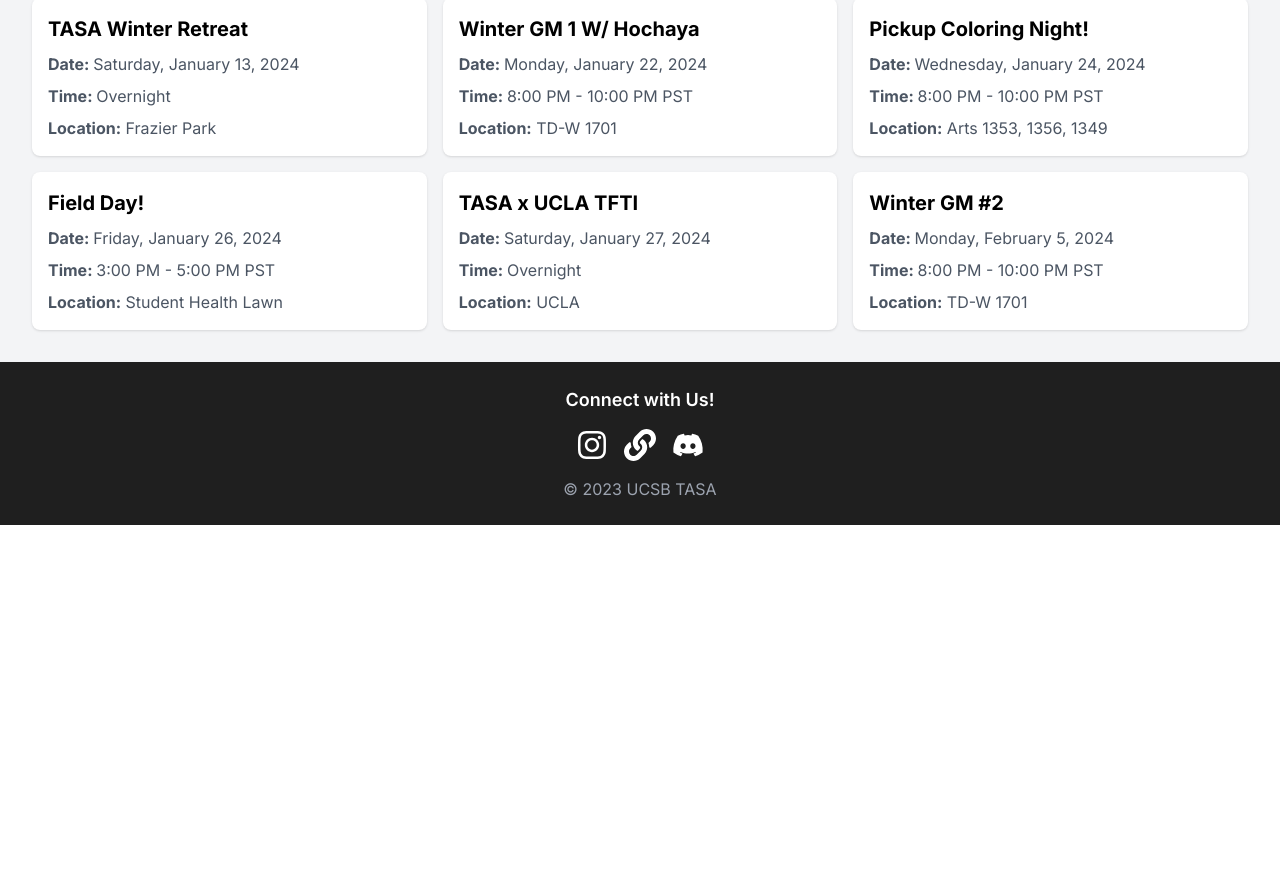
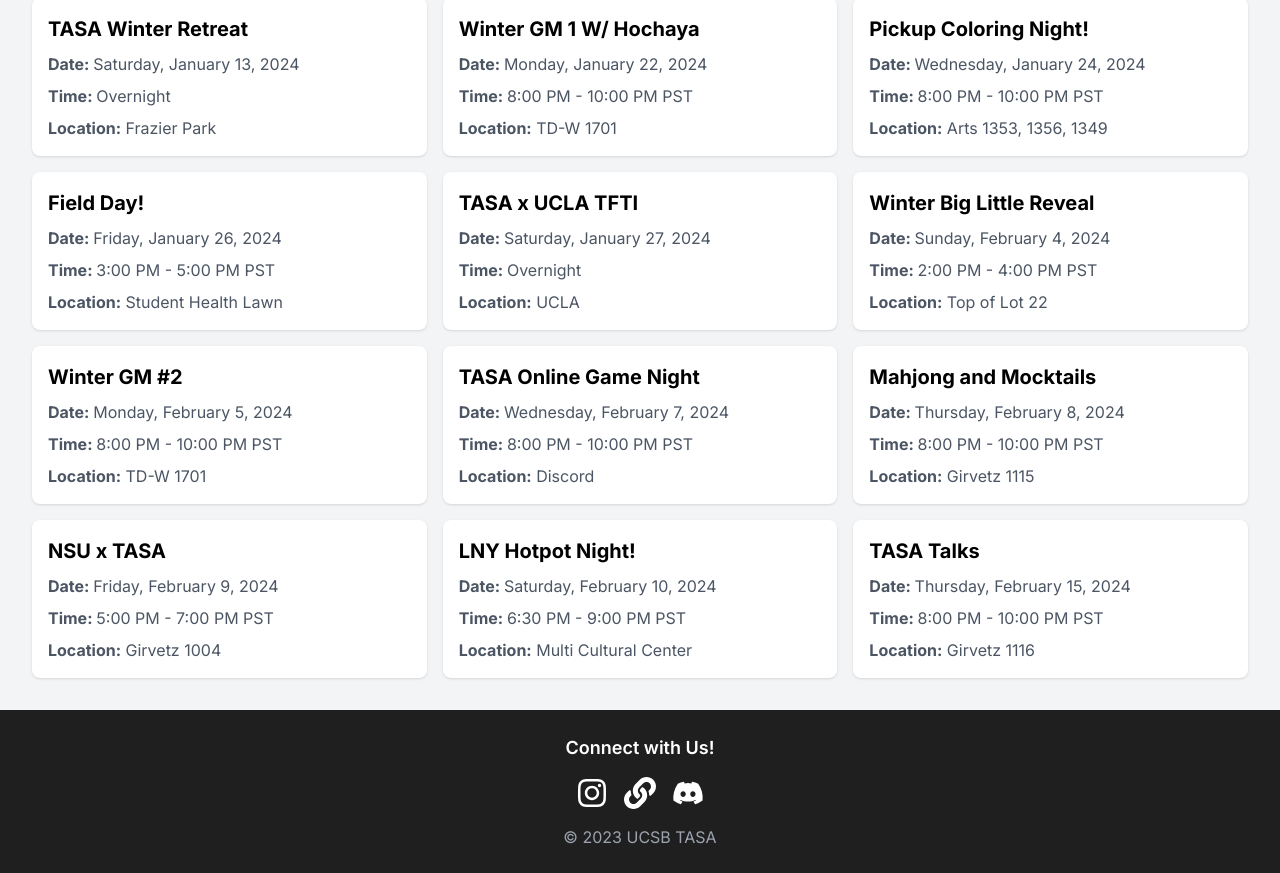
Before and after one commit to UCSBTASA/UCSBTASA.github.io, a Next.js app: page / in a window 1280 px wide. Shown: the part 1890-2763 px from the top of the page. Before the commit the page ends 2415 px from the top, so only its background shows below. Built offline with nearby package versions, Linux system fonts and the light colour scheme.

Commit message:
Update Events (1/30)

```diff
--- a/data/eventData.ts
+++ b/data/eventData.ts
@@ -136,6 +136,14 @@ const events = [
     customTime: "Overnight",
   },
   {
+    title: "Winter Big Little Reveal",
+    date: "2024-2-4",
+    startTime: "14:00",
+    endTime: "16:00",
+    location: "Top of Lot 22",
+    customTime: "",
+  },
+  {
     title: "Winter GM #2",
     date: "2024-2-5",
     startTime: "20:00",
@@ -143,5 +151,45 @@ const events = [
     location: "TD-W 1701",
     customTime: "",
   },
+  {
+    title: "TASA Online Game Night",
+    date: "2024-2-7",
+    startTime: "20:00",
+    endTime: "22:00",
+    location: "Discord",
+    customTime: "",
+  },
+  {
+    title: "Mahjong and Mocktails",
+    date: "2024-2-8",
+    startTime: "20:00",
+    endTime: "22:00",
+    location: "Girvetz 1115",
+    customTime: "",
+  },
+  {
+    title: "NSU x TASA",
+    date: "2024-2-9",
+    startTime: "17:00",
+    endTime: "19:00",
+    location: "Girvetz 1004",
+    customTime: "",
+  },
+  {
+    title: "LNY Hotpot Night!",
+    date: "2024-2-10",
+    startTime: "18:30",
+    endTime: "21:00",
+    location: "Multi Cultural Center",
+    customTime: "",
+  },
+  {
+    title: "TASA Talks",
+    date: "2024-2-15",
+    startTime: "20:00",
+    endTime: "22:00",
+    location: "Girvetz 1116",
+    customTime: "",
+  },
 ];
 export default events;
```
